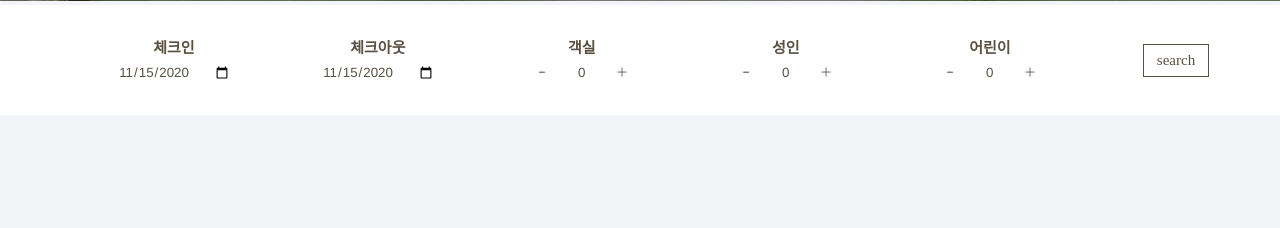
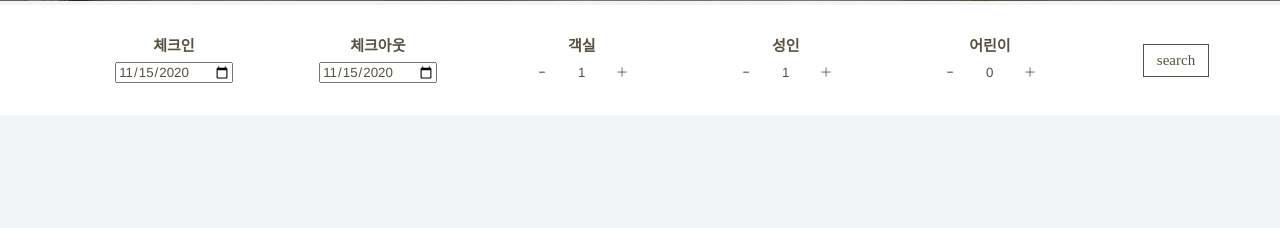
Before and after one commit to A11phaBeta/Database-Hotel-WebSite, a PHP site: the page made by Front Example/main.html in a window 1280 px wide. Shown: the part 754-982 px from the top of the page. Run offline with PHP 8.4, Linux system fonts and the light colour scheme.

Commit message:
Front-End(Modify1 reservation menu bar)

```diff
--- a/Front Example/booking.html
+++ b/Front Example/booking.html
@@ -83,7 +83,7 @@
                           </div>
                         </td>
                         <td>
-                          <input type="text" name="num" value="0" id="" class="num" />
+                          <input type="text" name="num" value="1" id="" class="num" />
                         </td>
                         <td>
                           <div>
@@ -102,7 +102,7 @@
                           </div>
                         </td>
                         <td>
-                          <input type="text" name="num" value="0" id="" class="num" />
+                          <input type="text" name="num" value="1" id="" class="num" />
                         </td>
                         <td>
                           <div>
--- a/Front Example/css/style.css
+++ b/Front Example/css/style.css
@@ -189,7 +189,6 @@ td{
 }
 
 .date{
-  border: none;
   color: #595041;
 }
 
--- a/Front Example/main.html
+++ b/Front Example/main.html
@@ -89,7 +89,7 @@
                         </div>
                       </td>
                       <td>
-                        <input type="text" name="num" value="0" id="" class="num" />
+                        <input type="text" name="num" value="1" id="" class="num" />
                       </td>
                       <td>
                         <div>
@@ -108,7 +108,7 @@
                         </div>
                       </td>
                       <td>
-                        <input type="text" name="num" value="0" id="" class="num" />
+                        <input type="text" name="num" value="1" id="" class="num" />
                       </td>
                       <td>
                         <div>
```
